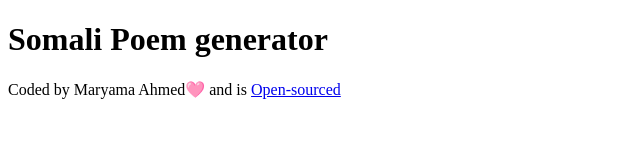
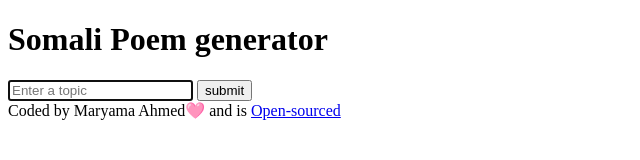
Before and after one commit to ZaamiAhmed/shecodesAI, a plain HTML site: page index.html in a window 1280 px wide. Shown: the whole page, without its empty margins (0-640 px from the left). Drawn offline with nearby package versions, Linux system fonts and the light colour scheme.

Commit message:
added the structure of the form

```diff
--- a/index.html
+++ b/index.html
@@ -9,7 +9,15 @@
     <title>Somali Poem generator</title>
 </head>
 <body>
+    <header>
     <h1>Somali Poem generator</h1>
+    </header>
+    <main>
+        <form>
+            <input type="text" placeholder="Enter a topic" autofocus required>
+            <input type="submit" value="submit">
+        </form>
+    </main>
     <footer>Coded by Maryama Ahmed🩷 and is <a href="https://github.com/ZaamiAhmed/shecodesAI" target="_blank">Open-sourced</a></footer>
 </body>
 <script src="src/index.js"></script>
```
